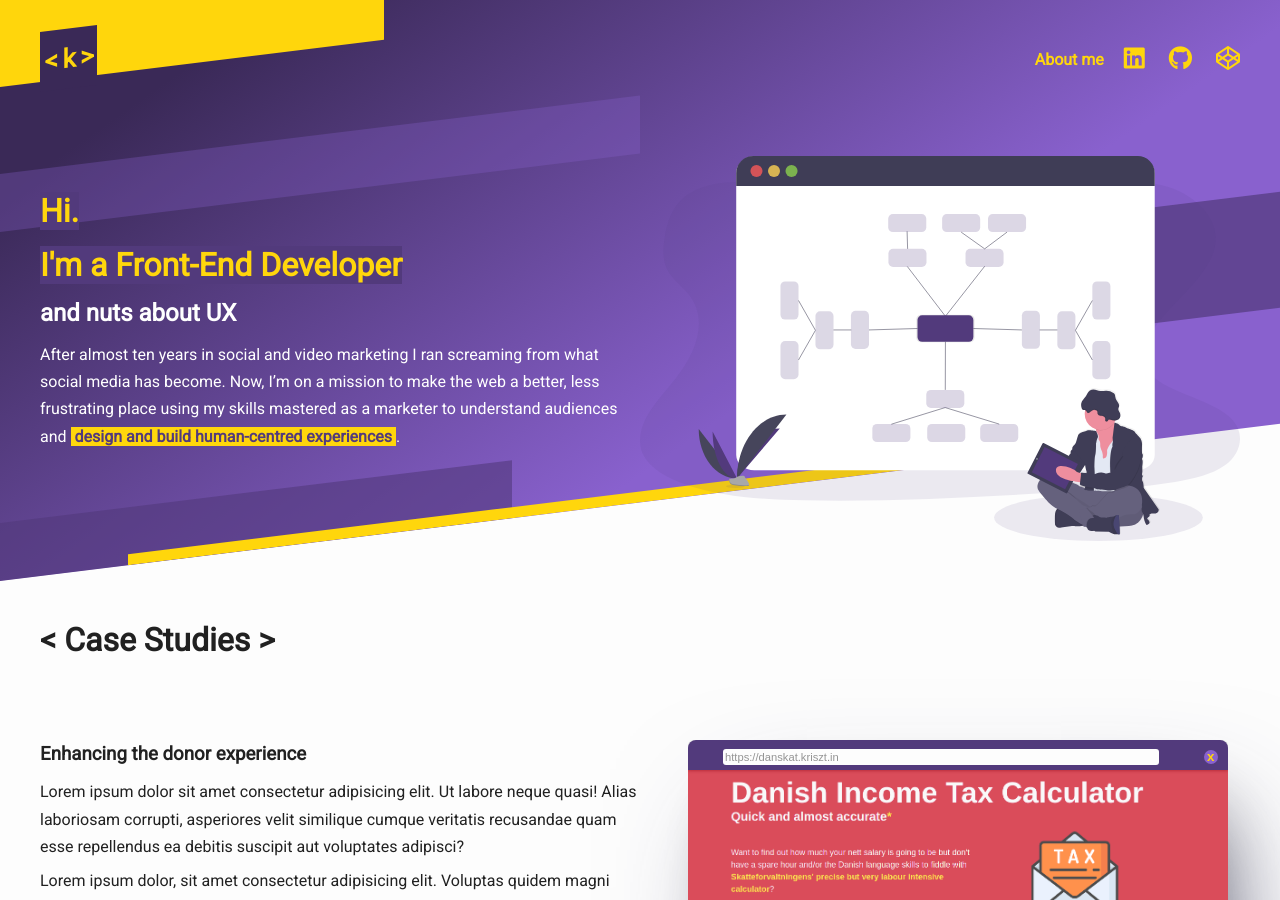
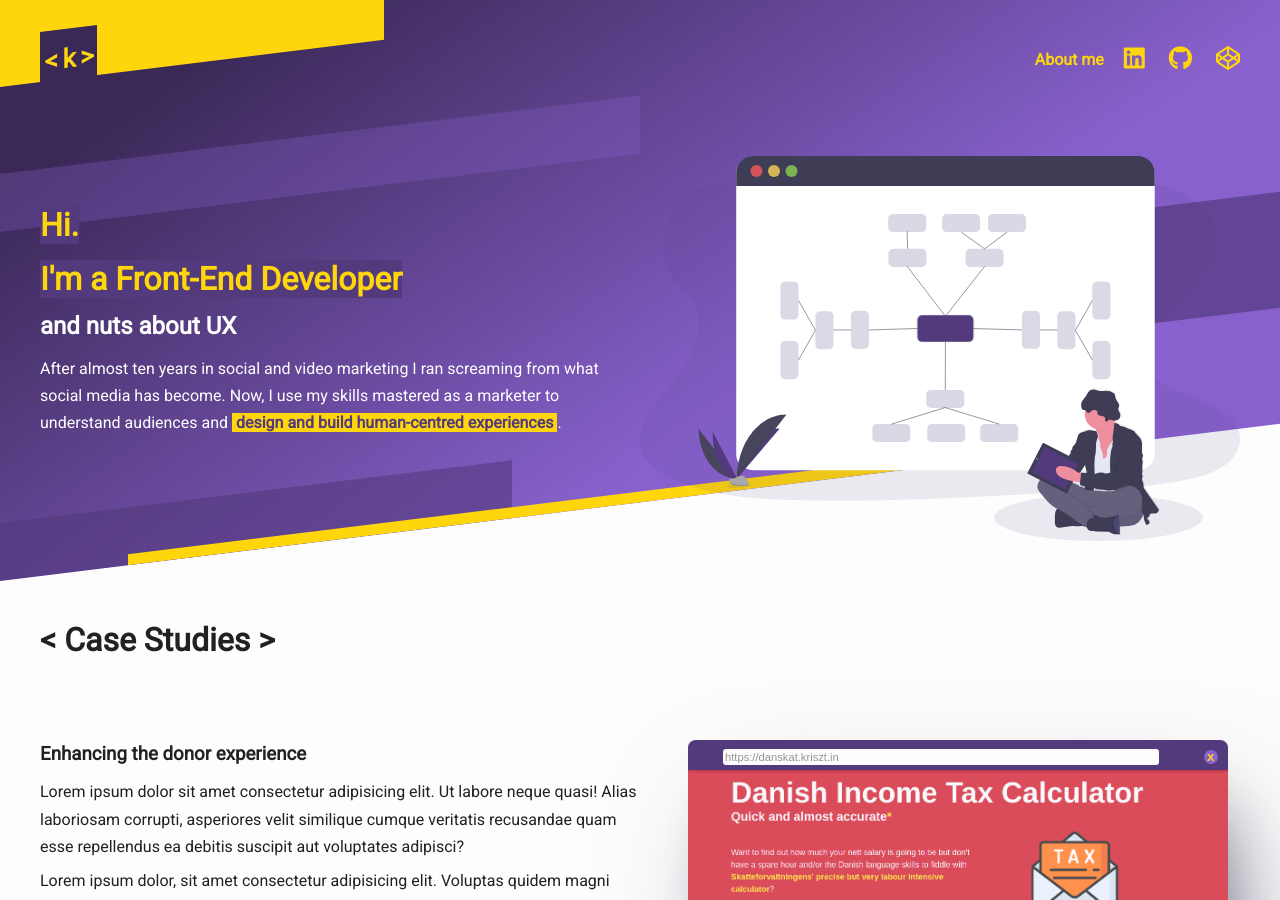
Before and after one commit to krisztin/krisztin.github.io, a Jekyll site: the page built from index.md, in a window 1280 px wide and 900 px high. Built offline with Jekyll 4.4.1, drawn with Linux system fonts in a browser that asks for light colours; nearby versions of some CDN libraries.

Commit message:
intro paragraph going on a diet

```diff
--- a/_includes/header.html
+++ b/_includes/header.html
@@ -30,7 +30,7 @@
         <div class="flex-item two-col">
           <h1>Hi.<br>I'm a Front-End Developer</h1>
           <h2>and nuts about UX</h2>
-          <p>After almost ten years in social and video marketing I ran screaming from what social media has become. Now, I’m on a mission to make the web a better, less frustrating place using my skills mastered as a marketer to understand audiences and&nbsp;<strong>&nbsp;design and build human-centred experiences&nbsp;</strong>.
+          <p>After almost ten years in social and video marketing I ran screaming from what social media has become. Now, I use my skills mastered as a marketer to understand audiences and&nbsp;<strong>&nbsp;design and build human-centred experiences&nbsp;</strong>.
           </p>
         </div>
         <div class="flex-item two-col">
```
